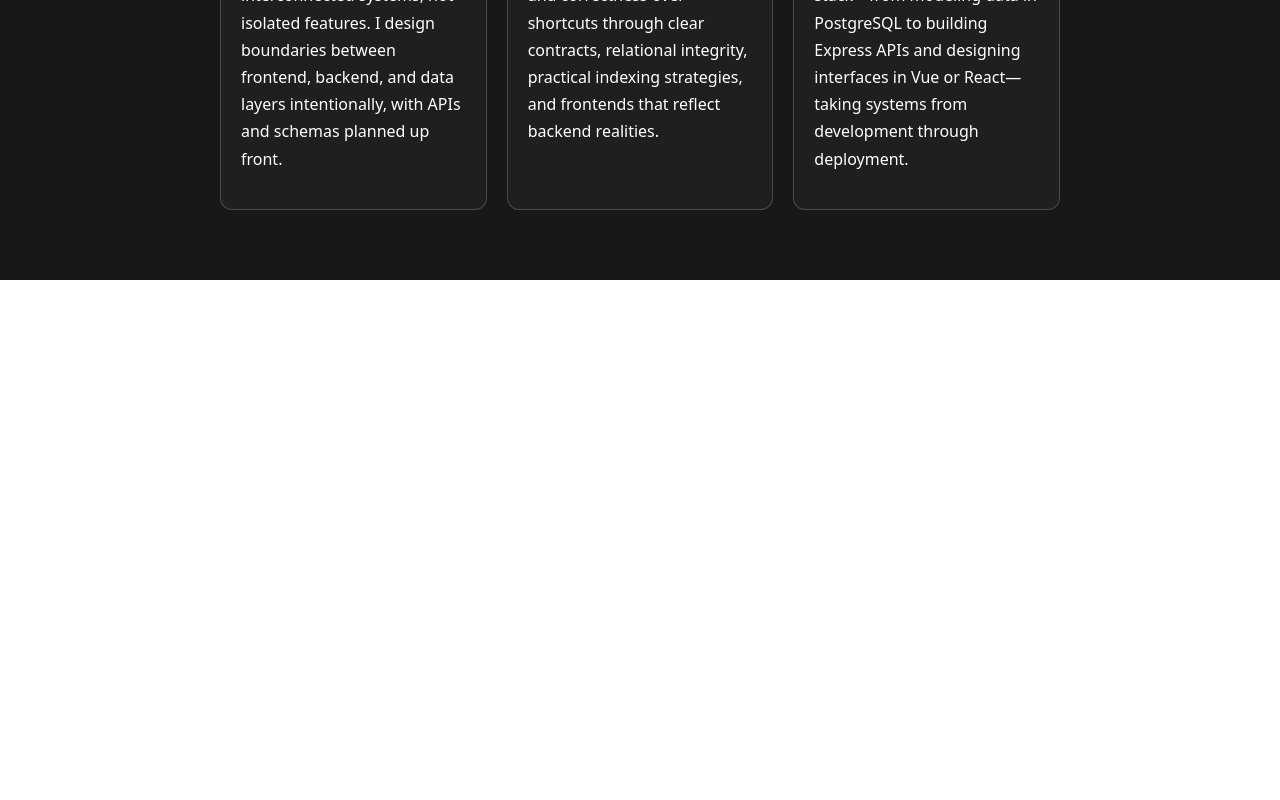
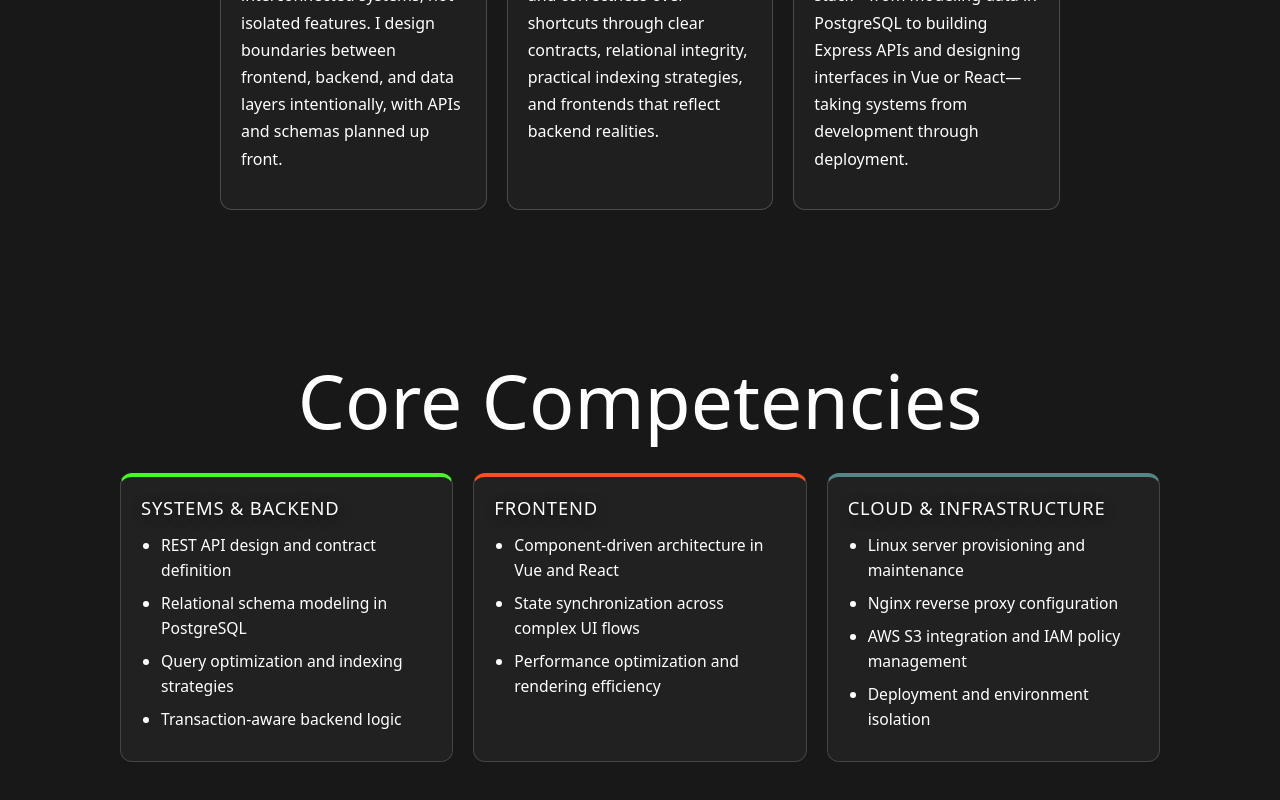
Before and after one commit to egonzalezcortes/web-portfolio, a Vue app: page / in a window 1280 px wide. Shown: the part 1410-2210 px from the top of the page. Before the commit the page ends 1690 px from the top, so only its background shows below. Built offline with nearby package versions, Linux system fonts and the light colour scheme.

Commit message:
feat: competencies section

```diff
--- a/src/App.vue
+++ b/src/App.vue
@@ -3,6 +3,7 @@
     <NavBar />
     <HomeSection />
     <AboutSection />
+    <CompetenciesSection />
   </main>
 </template>
 
@@ -10,4 +11,5 @@
 import NavBar from './components/NavBar.vue';
 import HomeSection from './components/HomeSection.vue';
 import AboutSection from './components/AboutSection.vue';
+import CompetenciesSection from './components/CompetenciesSection.vue';
 </script>
--- /dev/null
+++ b/src/components/CompetenciesSection.vue
@@ -0,0 +1,129 @@
+<template>
+  <section id="competencies">
+    <h2 class="section-title">Core Competencies</h2>
+
+    <div class="competencies-container">
+      <article class="competency-card competency-card--systems">
+        <h3 class="competency-title">Systems & Backend</h3>
+        <ul class="competency-list">
+          <li>
+            REST API design and contract definition
+          </li>
+          <li>
+            Relational schema modeling in PostgreSQL
+          </li>
+          <li>
+            Query optimization and indexing strategies
+          </li>
+          <li>
+            Transaction-aware backend logic
+          </li>
+        </ul>
+      </article>
+
+      <article class="competency-card competency-card--frontend">
+        <h3 class="competency-title">Frontend</h3>
+        <ul class="competency-list">
+          <li>Component-driven architecture in Vue and React</li>
+          <li>State synchronization across complex UI flows</li>
+          <li>Performance optimization and rendering efficiency</li>
+        </ul>
+      </article>
+
+      <article class="competency-card competency-card--cloud">
+        <h3 class="competency-title">Cloud & Infrastructure</h3>
+        <ul class="competency-list">
+          <li>Linux server provisioning and maintenance</li>
+          <li>Nginx reverse proxy configuration</li>
+          <li>AWS S3 integration and IAM policy management</li>
+          <li>Deployment and environment isolation</li>
+        </ul>
+      </article>
+    </div>
+  </section>
+</template>
+
+<script setup>
+</script>
+
+<style scoped>
+#competencies {
+  background-color: #181818;
+  color: #fff;
+}
+
+.section-title {
+  font-size: 75px;
+  text-align: center;
+  padding-top: 75px;
+}
+
+.competencies-container {
+  max-width: 1100px;
+  margin: 0 auto;
+  padding: 20px 30px 70px;
+  display: grid;
+  grid-template-columns: repeat(auto-fit, minmax(280px, 1fr));
+  gap: 20px;
+}
+
+.competency-card {
+  border: 1px solid rgba(255, 255, 255, 0.16);
+  border-top: 4px solid var(--card-accent, var(--bs-info));
+  border-radius: 12px;
+  padding: 20px;
+  background: rgba(255, 255, 255, 0.04);
+}
+
+.competency-card--systems {
+  --card-accent: #4af626;
+}
+
+.competency-card--frontend {
+  --card-accent: #F6511D;
+}
+
+.competency-card--cloud {
+  --card-accent: #548687;
+}
+
+.competency-title {
+  font-size: 1.15rem;
+  letter-spacing: 0.8px;
+  text-transform: uppercase;
+  margin-bottom: 14px;
+  text-shadow: 1px 3px 11px rgba(0, 0, 0, .5);
+}
+
+.competency-list {
+  margin: 0;
+  padding-left: 20px;
+}
+
+.competency-list li {
+  font-size: 0.98rem;
+  line-height: 1.6;
+  margin-bottom: 8px;
+}
+
+@media (max-width: 562px) {
+  .section-title {
+    font-size: 50px;
+    padding-top: 50px;
+  }
+
+  .section-intro {
+    text-align: left;
+    padding: 0 20px;
+  }
+
+  .competencies-container {
+    padding: 20px;
+    grid-template-columns: 1fr;
+  }
+
+  .competency-card {
+    padding: 16px;
+  }
+}
+</style>
```
